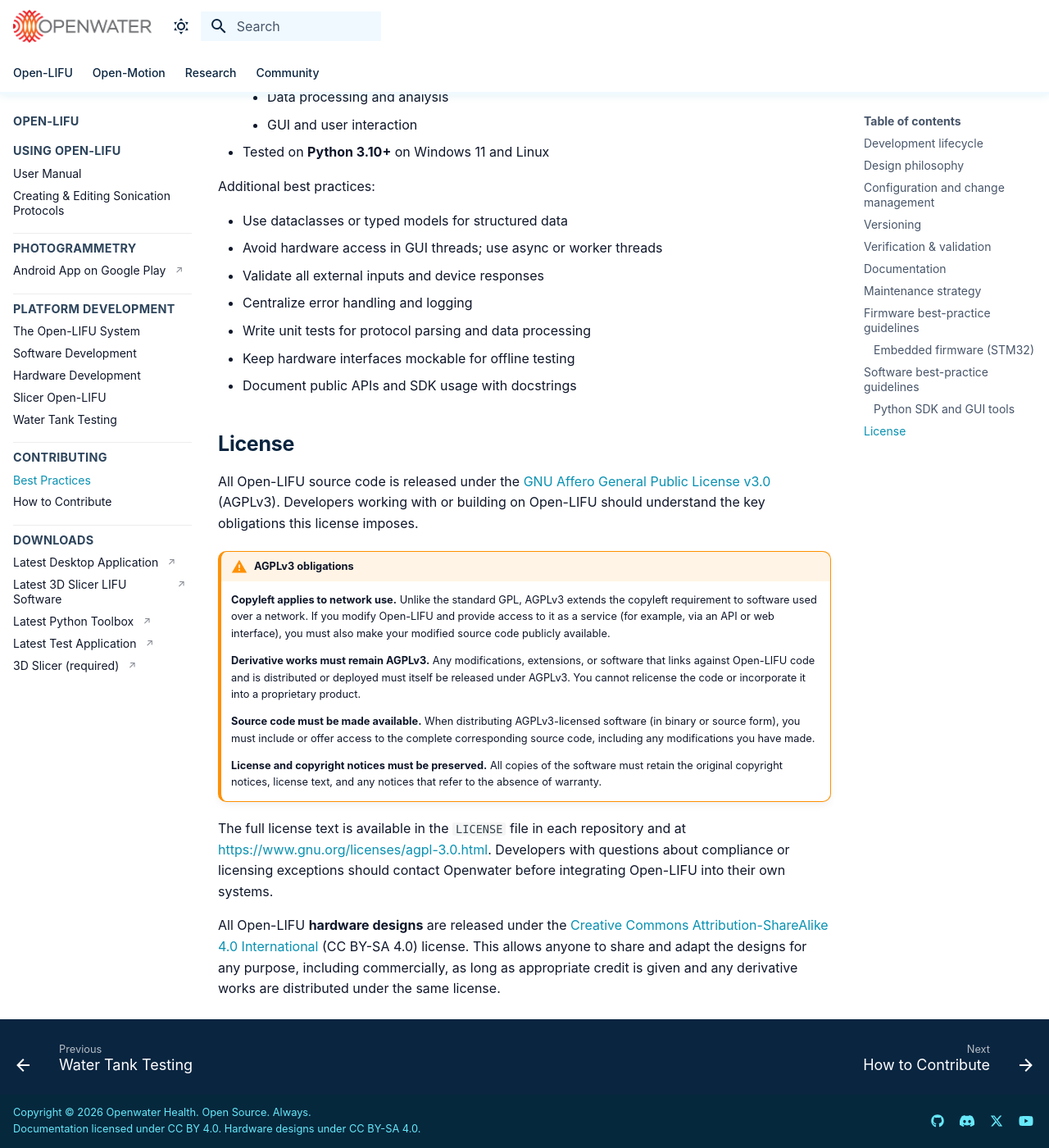
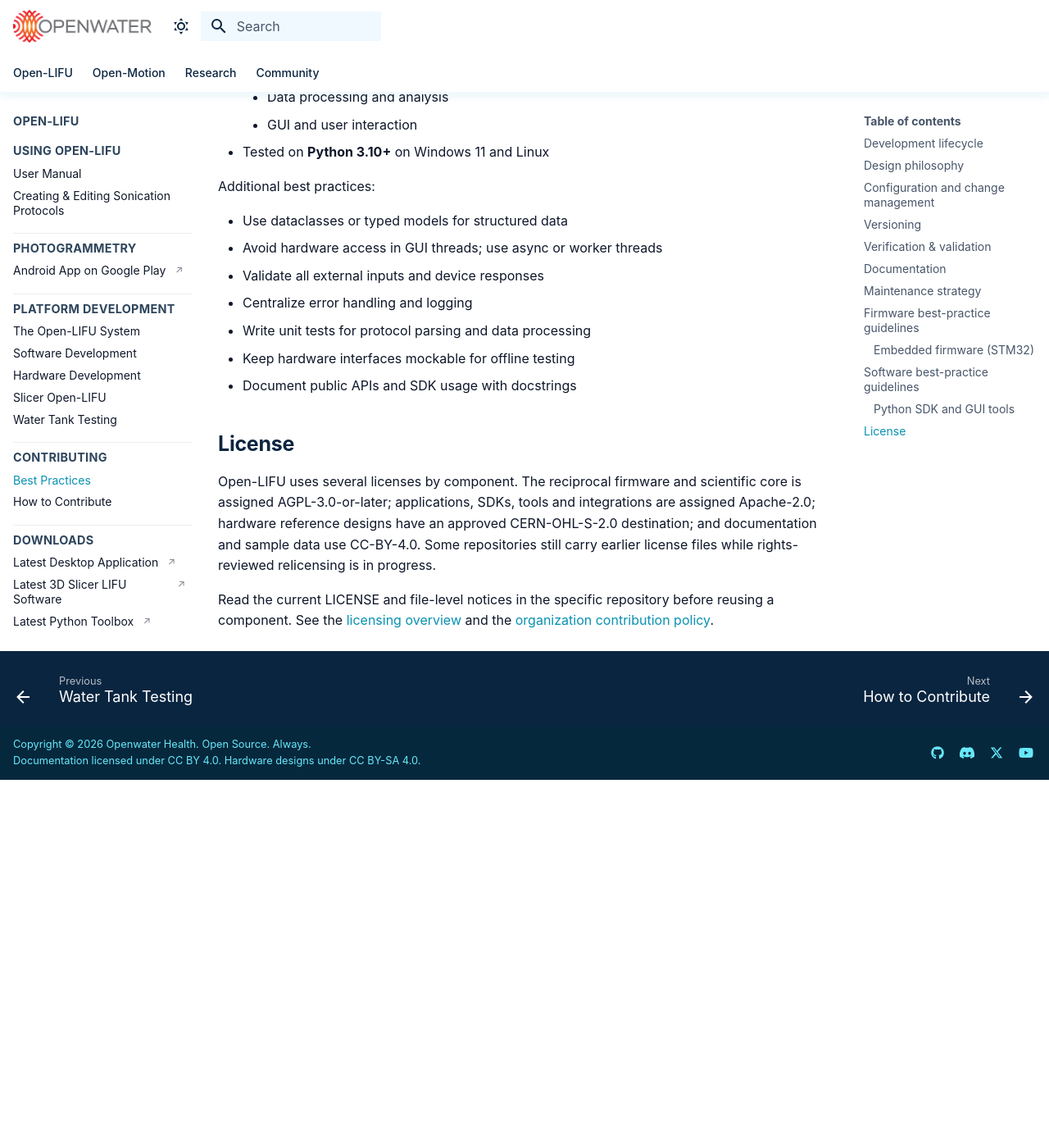
Before and after one commit to OpenwaterHealth/openwater-docs, an MkDocs documentation site: the page built from docs/openlifu/best-practices.md, in a window 1280 px wide and 1400 px high, scrolled down 3459 px. Shown: the whole window at 82% size. Built offline with MkDocs 1.6.1 and Material for MkDocs 9.7.7, drawn with Linux system fonts in a browser that asks for light colours; comment, search, counter and statistics services are not loaded; after the commit the page ends 4410 px from its top, so only the background shows below that.

Commit message:
docs: correct platform licensing guidance
Signed-off-by: Dan Blizinski <dblizinski@openwater.cc>

```diff
--- a/docs/openlifu/best-practices.md
+++ b/docs/openlifu/best-practices.md
@@ -143,39 +143,6 @@ Additional best practices:
 
 ## License
 
-All Open-LIFU source code is released under the
-[GNU Affero General Public License v3.0](https://www.gnu.org/licenses/agpl-3.0.html)
-(AGPLv3). Developers working with or building on Open-LIFU should understand
-the key obligations this license imposes.
+Open-LIFU uses several licenses by component. The reciprocal firmware and scientific core is assigned AGPL-3.0-or-later; applications, SDKs, tools and integrations are assigned Apache-2.0; hardware reference designs have an approved CERN-OHL-S-2.0 destination; and documentation and sample data use CC-BY-4.0. Some repositories still carry earlier license files while rights-reviewed relicensing is in progress.
 
-!!! warning "AGPLv3 obligations"
-    **Copyleft applies to network use.** Unlike the standard GPL, AGPLv3
-    extends the copyleft requirement to software used over a network. If
-    you modify Open-LIFU and provide access to it as a service (for example,
-    via an API or web interface), you must also make your modified source
-    code publicly available.
-
-    **Derivative works must remain AGPLv3.** Any modifications, extensions,
-    or software that links against Open-LIFU code and is distributed or
-    deployed must itself be released under AGPLv3. You cannot relicense the
-    code or incorporate it into a proprietary product.
-
-    **Source code must be made available.** When distributing AGPLv3-licensed
-    software (in binary or source form), you must include or offer access to
-    the complete corresponding source code, including any modifications you
-    have made.
-
-    **License and copyright notices must be preserved.** All copies of the
-    software must retain the original copyright notices, license text, and
-    any notices that refer to the absence of warranty.
-
-The full license text is available in the `LICENSE` file in each repository
-and at [https://www.gnu.org/licenses/agpl-3.0.html](https://www.gnu.org/licenses/agpl-3.0.html).
-Developers with questions about compliance or licensing exceptions should
-contact Openwater before integrating Open-LIFU into their own systems.
-
-All Open-LIFU **hardware designs** are released under the
-[Creative Commons Attribution-ShareAlike 4.0 International](https://creativecommons.org/licenses/by-sa/4.0/)
-(CC BY-SA 4.0) license. This allows anyone to share and adapt the designs for
-any purpose, including commercially, as long as appropriate credit is given
-and any derivative works are distributed under the same license.
+Read the current LICENSE and file-level notices in the specific repository before reusing a component. See the [licensing overview](../about/licensing.md) and the [organization contribution policy](https://github.com/OpenwaterHealth/.github/blob/main/CONTRIBUTING.md).
```
Also changed, not shown: docs/openlifu/index.md (+2 -2 lines), docs/openlifu/software.md (+2 -5 lines), docs/openmotion/index.md (+2 -2 lines), docs/openmotion/software.md (+2 -3 lines).
